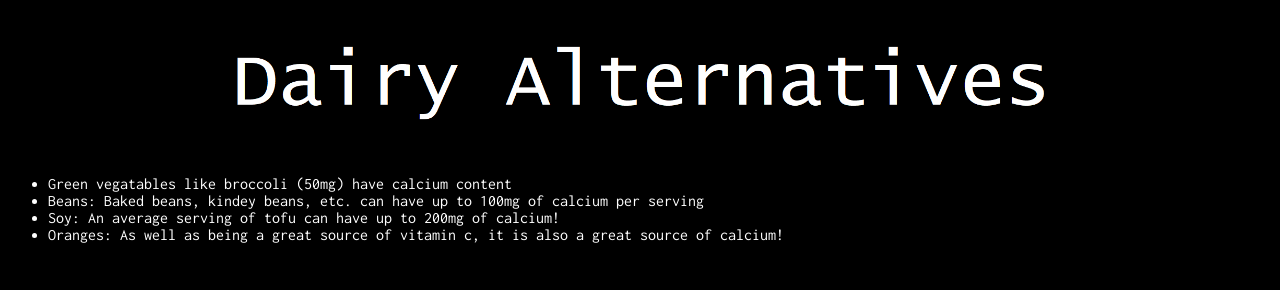
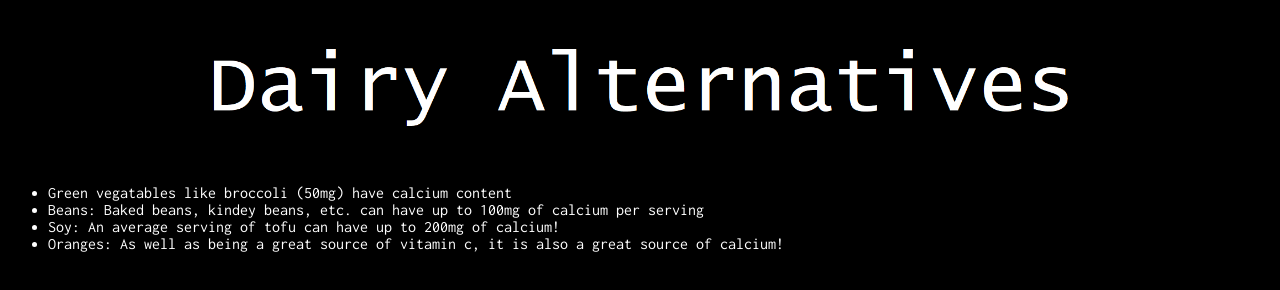
Before and after one commit to gotcalcium/gotcalcium.github.io, a plain HTML site: page alts.html in a window 1280 px wide. Drawn offline with Linux system fonts and the light colour scheme.

Commit message:
Update alts.html

```diff
--- a/alts.html
+++ b/alts.html
@@ -4,7 +4,7 @@
 </head>
 <title>Dairy Alternatives</title>
 <body background = "img/blk.png"></body>
-<center><img src="img/alts.png" width="850"></center>
+<center><img src="img/alts.png" width="900"></center>
 <p> </p>
 <p> </p>
 <ul>
```
